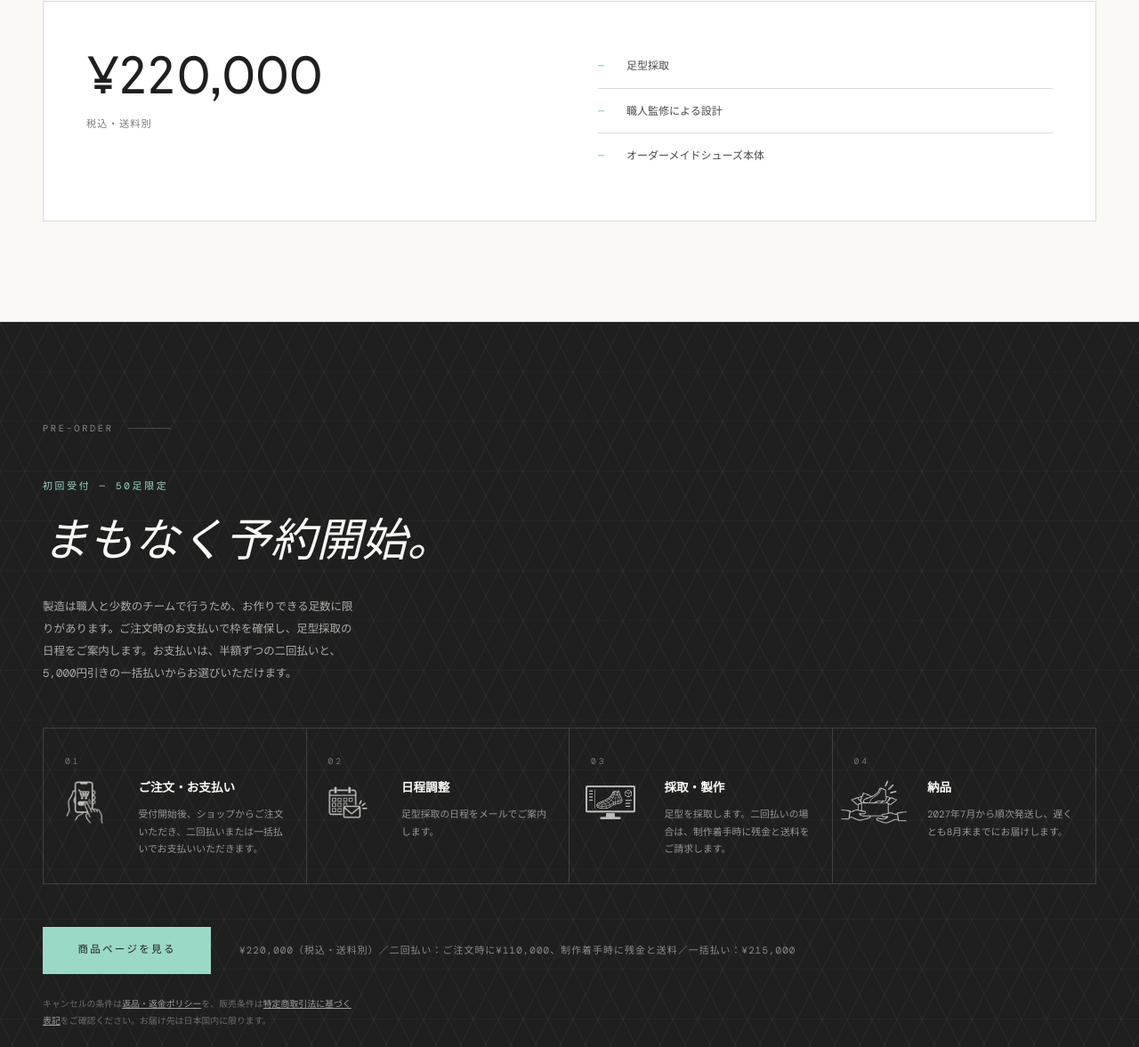
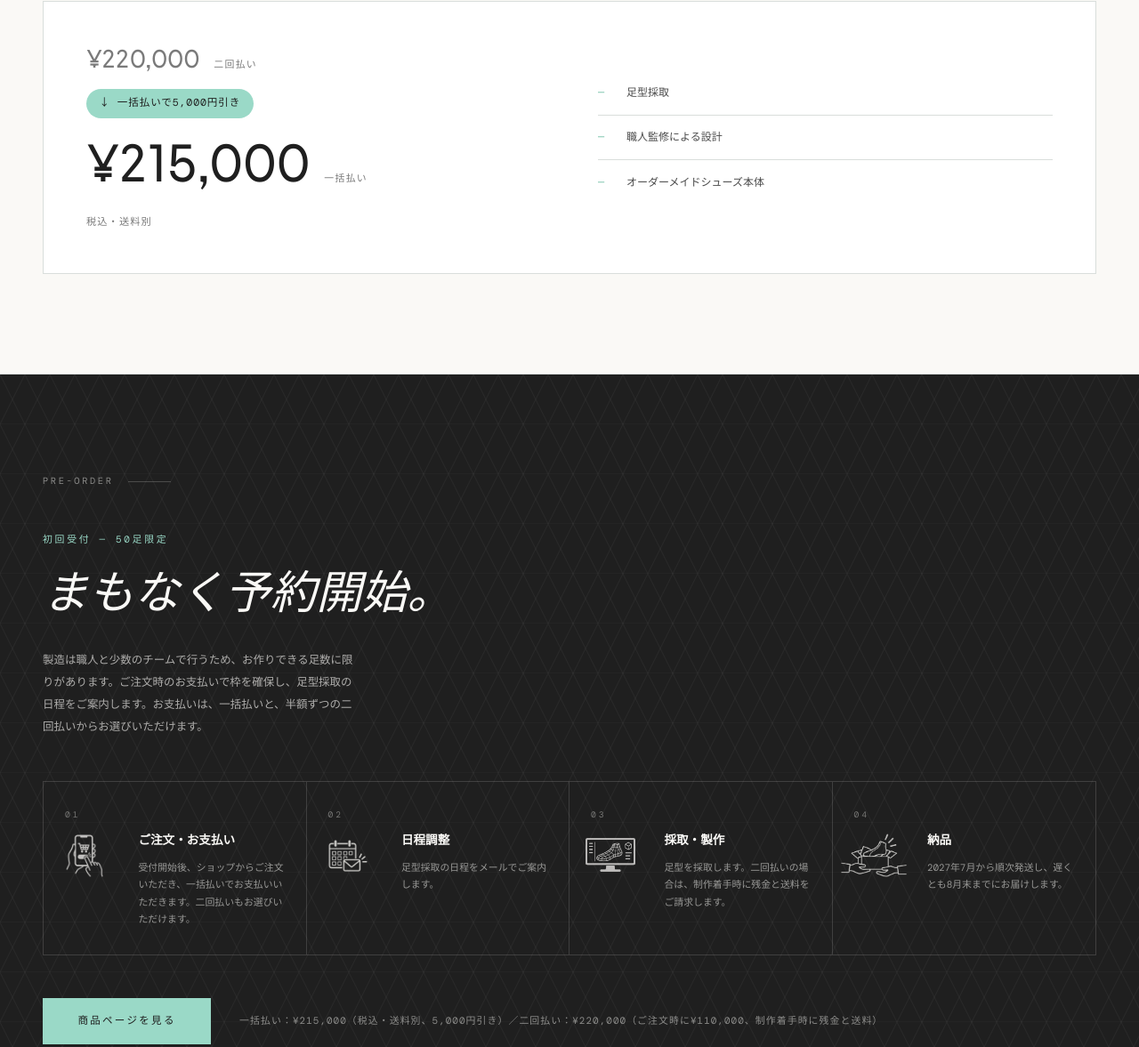
Before and after one commit to kentaroooooi/yashin-site, a plain HTML site: page index.html in a window 1280 px wide. Shown: the part 5704-6881 px from the top of the page at 89% size. Drawn offline with nearby package versions, Linux system fonts and the light colour scheme; a web font is replaced by a local one.

Commit message:
価格欄を一括払い中心の表示に変更（¥220,000 → 一括払いで5,000円引き → ¥215,000）
- 価格欄を再設計: 二回払いと一括払いの価格を縦に並べ、割引を帯で表示
- 予約欄の支払い説明を、一括払いを先に書く文面に変更（日英）

Co-Authored-By: Claude Fable 5.2 <noreply@anthropic.com>

```diff
--- a/index.html
+++ b/index.html
@@ -564,6 +564,20 @@
     /* ── PRICE ── */
     .price-grid { display: grid; grid-template-columns: 1fr 1fr; gap: 4rem; align-items: start; border: 1px solid var(--border); background: var(--white); padding: 3rem; }
     .price-amount { font-family: 'Syne', sans-serif; font-weight: 400; font-size: clamp(2.6rem, 5vw, 4rem); color: var(--charcoal); line-height: 1.1; font-feature-settings: 'lnum' 1; font-variant-numeric: lining-nums; }
+    .price-grid { align-items: center; }
+    .price-row { display: flex; flex-direction: column; align-items: flex-start; gap: 1rem; }
+    .price-cell { display: flex; align-items: baseline; flex-wrap: wrap; gap: 0.2rem 1rem; }
+    .price-amount--base { font-size: clamp(1.5rem, 2.4vw, 2rem); color: var(--muted); }
+    .price-cell:last-child .price-amount { font-size: clamp(2.6rem, 5vw, 4rem); }
+    .price-cap { font-family: 'DM Mono', 'Noto Sans JP', monospace; font-size: 0.68rem; letter-spacing: 0.12em; color: var(--muted); }
+    .price-arrow { display: flex; }
+    .price-arrow-line { display: none; }
+    .price-pill { font-family: 'DM Mono', 'Noto Sans JP', monospace; font-size: 0.72rem; letter-spacing: 0.08em; color: var(--charcoal); background: var(--accent); padding: 0.45rem 0.9rem; border-radius: 999px; white-space: nowrap; }
+    .price-pill::before { content: '↓'; margin-right: 0.5rem; }
+    .price-tax { font-family: 'DM Mono', monospace; font-size: 0.7rem; letter-spacing: 0.1em; color: var(--muted); margin-top: 1.4rem; }
+    @media (max-width: 900px) {
+      .price-cell:last-child .price-amount { font-size: clamp(2.6rem, 11vw, 3.4rem); }
+    }
     .price-amount small { font-family: 'DM Mono', monospace; font-size: 0.7rem; letter-spacing: 0.1em; color: var(--muted); display: block; margin-top: 0.8rem; }
     .price-list { list-style: none; display: flex; flex-direction: column; }
     .price-list li { display: grid; grid-template-columns: 1rem 1fr; gap: 1rem; font-family: 'DM Mono', monospace; font-size: 0.75rem; line-height: 1.7; color: var(--text); padding: 0.9rem 0; border-bottom: 1px solid var(--border); }
@@ -855,8 +869,19 @@
   <section id="price">
     <div class="label">Price</div>
     <div class="price-grid reveal">
-      <div>
-        <div class="price-amount">¥220,000<small data-i18n="price-tax">税込・送料別</small></div>
+      <div class="price-main">
+        <div class="price-row">
+          <div class="price-cell">
+            <div class="price-amount price-amount--base">¥220,000</div>
+            <div class="price-cap" data-i18n="price-cap-two">二回払い</div>
+          </div>
+          <div class="price-arrow"><span class="price-arrow-line" aria-hidden="true"></span><span class="price-pill" data-i18n="price-full">一括払いで5,000円引き</span><span class="price-arrow-line price-arrow-line--head" aria-hidden="true"></span></div>
+          <div class="price-cell">
+            <div class="price-amount">¥215,000</div>
+            <div class="price-cap" data-i18n="price-cap-full">一括払い</div>
+          </div>
+        </div>
+        <div class="price-tax" data-i18n="price-tax">税込・送料別</div>
       </div>
       <ul class="price-list" data-i18n="price-list">
         <li>足型採取</li>
@@ -872,16 +897,16 @@
     <div class="reveal">
       <div class="preorder-slots" data-i18n="po-slots">初回受付 — 50足限定</div>
       <h2 class="preorder-title" data-i18n="po-title"><em>まもなく予約開始。</em></h2>
-      <p class="preorder-body" data-i18n="po-body">製造は職人と少数のチームで行うため、お作りできる足数に限りがあります。ご注文時のお支払いで枠を確保し、足型採取の日程をご案内します。お支払いは、半額ずつの二回払いと、5,000円引きの一括払いからお選びいただけます。</p>
+      <p class="preorder-body" data-i18n="po-body">製造は職人と少数のチームで行うため、お作りできる足数に限りがあります。ご注文時のお支払いで枠を確保し、足型採取の日程をご案内します。お支払いは、一括払いと、半額ずつの二回払いからお選びいただけます。</p>
       <div class="preorder-flow">
-        <div><span class="step">01</span><div class="flow-icon"><img src="icon-order.png" alt=""></div><h3 data-i18n="po-f1-title">ご注文・お支払い</h3><p data-i18n="po-f1-desc">受付開始後、ショップからご注文いただき、二回払いまたは一括払いでお支払いいただきます。</p></div>
+        <div><span class="step">01</span><div class="flow-icon"><img src="icon-order.png" alt=""></div><h3 data-i18n="po-f1-title">ご注文・お支払い</h3><p data-i18n="po-f1-desc">受付開始後、ショップからご注文いただき、一括払いでお支払いいただきます。二回払いもお選びいただけます。</p></div>
         <div><span class="step">02</span><div class="flow-icon"><img src="icon-schedule.png" alt=""></div><h3 data-i18n="po-f2-title">日程調整</h3><p data-i18n="po-f2-desc">足型採取の日程をメールでご案内します。</p></div>
         <div><span class="step">03</span><div class="flow-icon"><img src="icon-make.png" alt=""></div><h3 data-i18n="po-f3-title">採取・製作</h3><p data-i18n="po-f3-desc">足型を採取します。二回払いの場合は、制作着手時に残金と送料をご請求します。</p></div>
         <div><span class="step">04</span><div class="flow-icon"><img src="icon-deliver.png" alt=""></div><h3 data-i18n="po-f4-title">納品</h3><p data-i18n="po-f4-desc">2027年7月から順次発送し、遅くとも8月末までにお届けします。</p></div>
       </div>
       <div class="preorder-cta">
         <a class="btn-solid" href="https://shop.yashin.jp/products/speed-skate-shoes" data-i18n="po-cta">商品ページを見る</a>
-        <span class="preorder-deposit" data-i18n="po-deposit">¥220,000（税込・送料別）／二回払い：ご注文時に¥110,000、制作着手時に残金と送料／一括払い：¥215,000</span>
+        <span class="preorder-deposit" data-i18n="po-deposit">一括払い：¥215,000（税込・送料別、5,000円引き）／二回払い：¥220,000（ご注文時に¥110,000、制作着手時に残金と送料）</span>
       </div>
       <p class="preorder-note" data-i18n="po-note">キャンセルの条件は<a href="https://shop.yashin.jp/policies/refund-policy">返品・返金ポリシー</a>を、販売条件は<a href="https://shop.yashin.jp/policies/legal-notice">特定商取引法に基づく表記</a>をご確認ください。お届け先は日本国内に限ります。</p>
     </div>
@@ -992,12 +1017,15 @@
         'pr3-title':    '出力・仕上げ',
         'pr3-desc':     '3Dプリンターでシェルを出力し、職人が一足ずつ仕上げます。',
         'price-tax':    '税込・送料別',
+        'price-full':   '一括払いで5,000円引き',
+        'price-cap-two': '二回払い',
+        'price-cap-full': '一括払い',
         'price-list':   '<li>足型採取</li><li>職人監修による設計</li><li>オーダーメイドシューズ本体</li>',
         'po-slots':     '初回受付 — 50足限定',
         'po-title':     '<em>まもなく予約開始。</em>',
-        'po-body':      '製造は職人と少数のチームで行うため、お作りできる足数に限りがあります。ご注文時のお支払いで枠を確保し、足型採取の日程をご案内します。お支払いは、半額ずつの二回払いと、5,000円引きの一括払いからお選びいただけます。',
+        'po-body':      '製造は職人と少数のチームで行うため、お作りできる足数に限りがあります。ご注文時のお支払いで枠を確保し、足型採取の日程をご案内します。お支払いは、一括払いと、半額ずつの二回払いからお選びいただけます。',
         'po-f1-title':  'ご注文・お支払い',
-        'po-f1-desc':   '受付開始後、ショップからご注文いただき、二回払いまたは一括払いでお支払いいただきます。',
+        'po-f1-desc':   '受付開始後、ショップからご注文いただき、一括払いでお支払いいただきます。二回払いもお選びいただけます。',
         'po-f2-title':  '日程調整',
         'po-f2-desc':   '足型採取の日程をメールでご案内します。',
         'po-f3-title':  '採取・製作',
@@ -1005,7 +1033,7 @@
         'po-f4-title':  '納品',
         'po-f4-desc':   '2027年7月から順次発送し、遅くとも8月末までにお届けします。',
         'po-cta':       '商品ページを見る',
-        'po-deposit':   '¥220,000（税込・送料別）／二回払い：ご注文時に¥110,000、制作着手時に残金と送料／一括払い：¥215,000',
+        'po-deposit':   '一括払い：¥215,000（税込・送料別、5,000円引き）／二回払い：¥220,000（ご注文時に¥110,000、制作着手時に残金と送料）',
         'po-note':      'キャンセルの条件は<a href="https://shop.yashin.jp/policies/refund-policy">返品・返金ポリシー</a>を、販売条件は<a href="https://shop.yashin.jp/policies/legal-notice">特定商取引法に基づく表記</a>をご確認ください。お届け先は日本国内に限ります。',
         'prod-main-label': '側面の作り',
         'det2': '内側の構造',
@@ -1051,12 +1079,15 @@
         'pr3-title':    'Print & finish',
         'pr3-desc':     'The shell is 3D-printed and finished by hand, one pair at a time.',
         'price-tax':    'tax included, shipping not included',
+        'price-full':   '¥5,000 off when you pay in full',
+        'price-cap-two': 'Two installments',
+        'price-cap-full': 'Pay in full',
         'price-list':   '<li>Foot casting</li><li>Craftsman-supervised design</li><li>Custom boots</li>',
         'po-slots':     'First batch — limited to 50 pairs',
         'po-title':     '<em>Pre-orders opening soon.</em>',
-        'po-body':      'Production is handled by a craftsman and a small team, so the number of pairs we can make is limited. Your payment at order secures your slot, and we will contact you to schedule your foot casting. You can pay in two halves, or pay in full at order for ¥5,000 off.',
+        'po-body':      'Production is handled by a craftsman and a small team, so the number of pairs we can make is limited. Your payment at order secures your slot, and we will contact you to schedule your foot casting. You can pay in full at order or in two halves.',
         'po-f1-title':  'Order & pay',
-        'po-f1-desc':   'Once pre-orders open, order from our shop and pay in two installments or in full.',
+        'po-f1-desc':   'Once pre-orders open, order from our shop and pay in full. Two installments are also available.',
         'po-f2-title':  'Scheduling',
         'po-f2-desc':   'We email you to arrange your foot casting.',
         'po-f3-title':  'Casting & production',
@@ -1064,7 +1095,7 @@
         'po-f4-title':  'Delivery',
         'po-f4-desc':   'Shipping starts in July 2027; every pair is delivered by the end of August.',
         'po-cta':       'View product page',
-        'po-deposit':   '¥220,000 (tax incl., shipping not incl.) — two installments: ¥110,000 at order, balance plus shipping when production starts / pay in full: ¥215,000',
+        'po-deposit':   'Pay in full: ¥215,000 (tax incl., shipping not incl., ¥5,000 off) / two installments: ¥220,000 (¥110,000 at order, balance plus shipping when production starts)',
         'po-note':      'See the <a href="https://shop.yashin.jp/policies/refund-policy">refund policy</a> for cancellation terms and the <a href="https://shop.yashin.jp/policies/legal-notice">legal notice</a> for sales terms (both in Japanese). Checkout is in Japanese, and we currently ship within Japan only.',
         'prod-main-label': 'Side profile',
         'det2': 'Interior structure',
```
